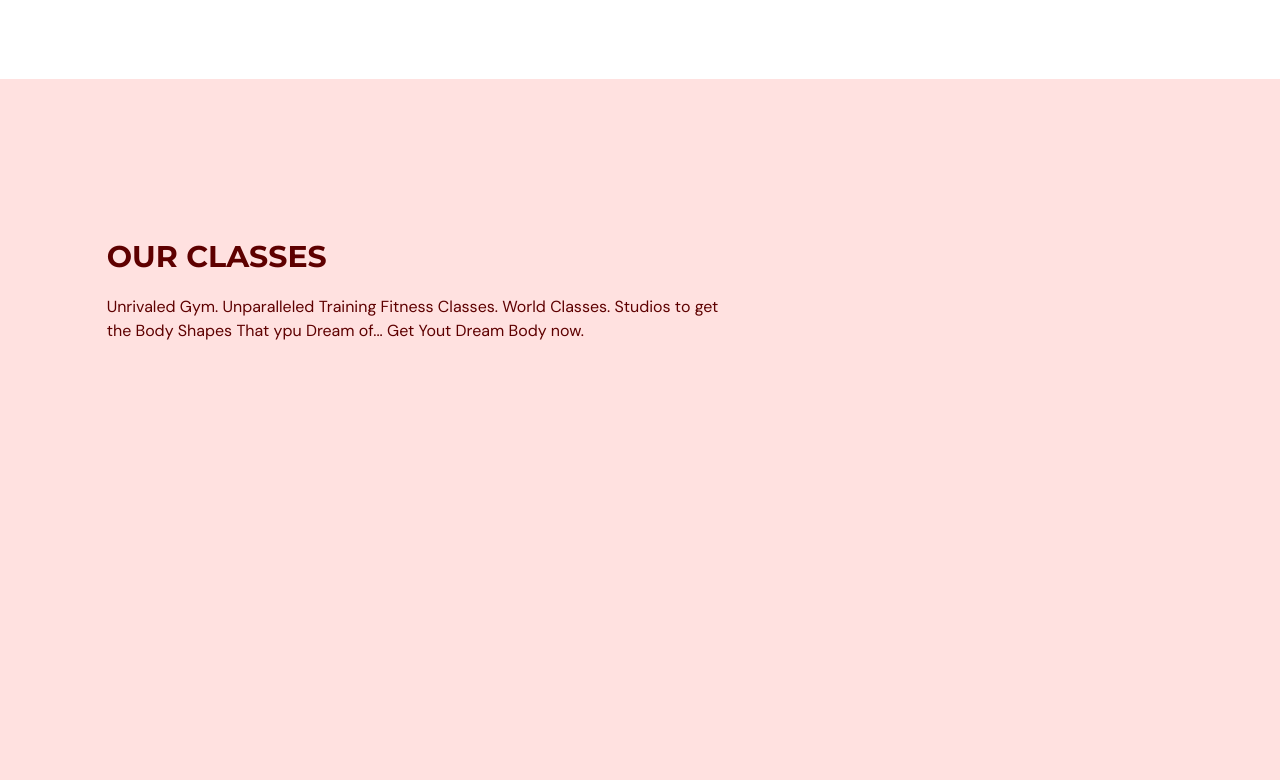
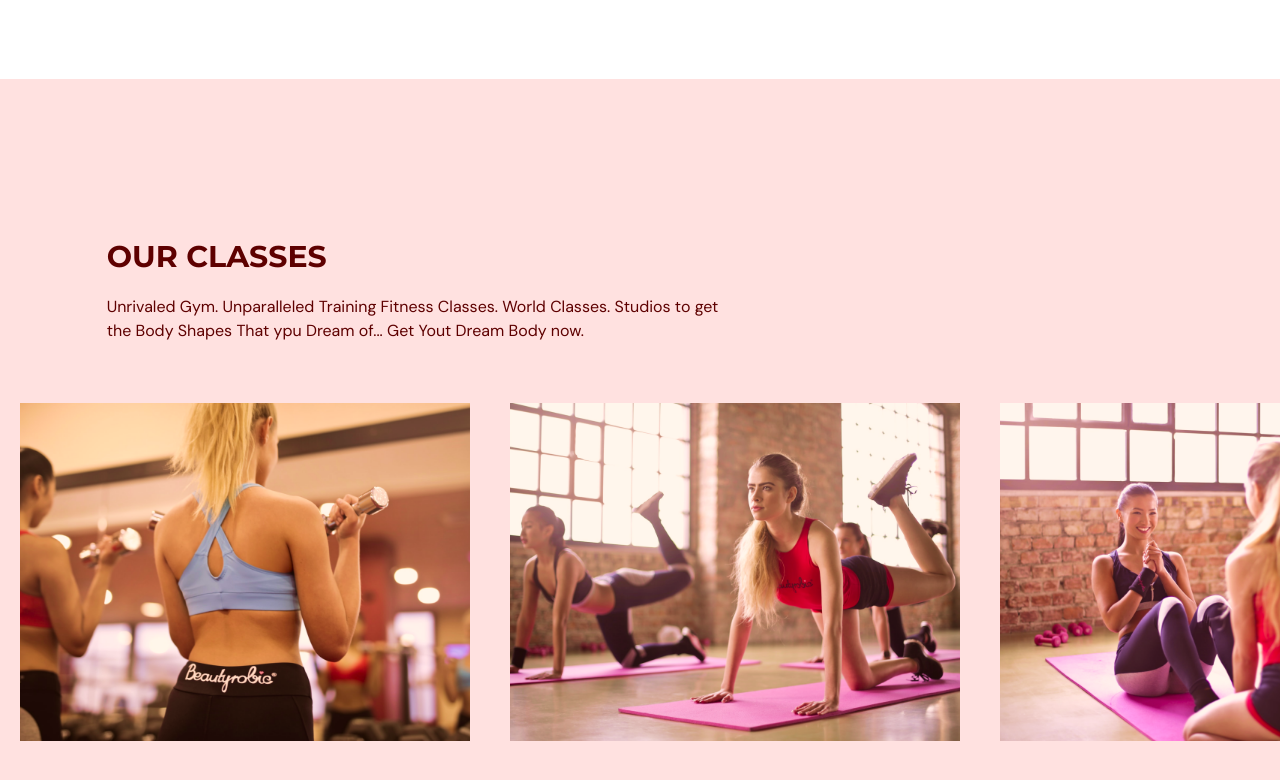
Before and after one commit to aniiaham/fitness_app, a React (Vite) app: page / in a window 1280 px wide. Shown: the part 2146-2926 px from the top of the page. Built offline with nearby package versions, Linux system fonts and the light colour scheme.

Commit message:
finished ourclasses page

```diff
--- a/src/scenes/ourClasses/Class.tsx
+++ b/src/scenes/ourClasses/Class.tsx
@@ -5,19 +5,20 @@ type Props = {
 };
 
 const Class = ({ name, description, image }: Props) => {
-
-    const overlayStyles = `p-5 absolute z-30 flex
+  const overlayStyles = `p-5 absolute z-30 flex
     h-[380px] w-[450px] flex-col items-center justify-center
     whitespace-normal bg-primary-500 text-center text-white
     opacity-0 transition duration-500 hover:opacity-90`;
 
-  return <li className="relative mx-5 in-line-block h-[380px] w-[450px]">
-    <div className={overlayStyles}>
+  return (
+    <li className="relative mx-5 inline-block h-[380px] w-[450px]">
+      <div className={overlayStyles}>
         <p>{name}</p>
         <p>{description}</p>
-        <img alt={`${image}`} src={image} />
-    </div>
-  </li>;
+      </div>
+      <img alt={`${image}`} src={image} />
+    </li>
+  );
 };
 
 export default Class;
```
